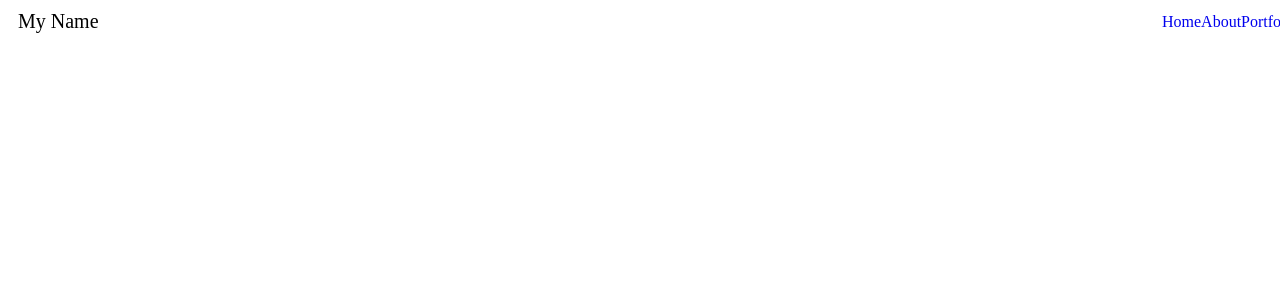
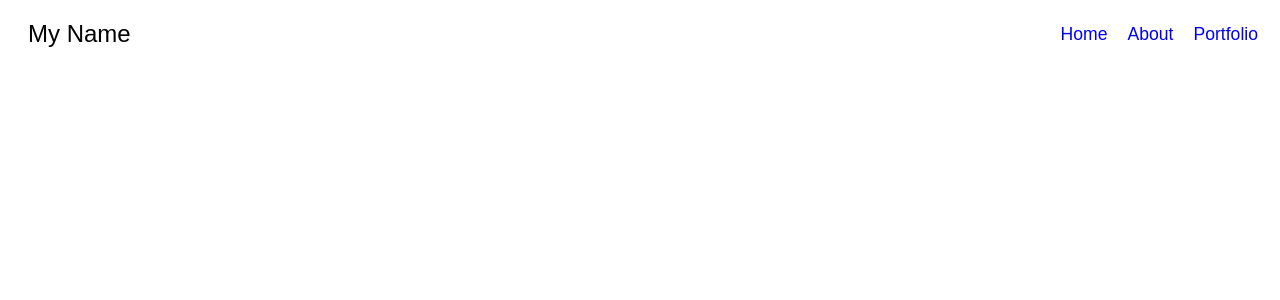
Before and after one commit to hlalljie/Portfolio, a React (Vite) app in the folder PortfolioFrontend/: page / in a window 1280 px wide. Shown: the top 300 px of the page. Built offline with nearby package versions, Linux system fonts and the light colour scheme.

Commit message:
Added global themes

```diff
--- a/PortfolioFrontend/src/Components/Content/Branding.jsx
+++ b/PortfolioFrontend/src/Components/Content/Branding.jsx
@@ -2,7 +2,7 @@
 import styled from 'styled-components';
 
 const StyledBranding = styled.div.attrs({ className: 'branding' })`
-  /* Basic styles for Branding (optional) */
+    font-family: ${props => props.theme.fonts.branding};
 `;
 
 function Branding() {
--- a/PortfolioFrontend/src/Components/Content/Nav.jsx
+++ b/PortfolioFrontend/src/Components/Content/Nav.jsx
@@ -3,7 +3,7 @@ import { HashLink as Link } from 'react-router-hash-link';
 import styled from 'styled-components';
 
 const StyledNav = styled.div.attrs({ className: 'nav' })`
-  /* Basic styles for Branding (optional) */
+  font-family: ${props => props.theme.fonts.subheading};
 `;
 function Nav(){
     return (
--- a/PortfolioFrontend/src/Components/Sections/Header.jsx
+++ b/PortfolioFrontend/src/Components/Sections/Header.jsx
@@ -9,17 +9,19 @@ const HeaderDiv = styled.div`
   align-items: center;
   position: absolute;
   top: 0;
-  padding: 10px;
   width: 100%;
+  padding: 20px 20px;
+  box-sizing :border-box;
 
   .branding {
-    font-size: 20px;
+    font-size: 1.5rem;
   }
 
   .nav {
-    font-size: 1rem;
+    font-size: 1.1rem;
     a {
         text-decoration: none;
+        padding: 10px;
     }
   }
 
--- /dev/null
+++ b/PortfolioFrontend/src/Theme.js
@@ -0,0 +1,11 @@
+const theme = {
+    fonts: {
+        branding:'sans-serif',
+        heading: 'sans-serif',
+        subheading: 'sans-serif',
+        button: 'sans-serif',
+        body: 'sans-serif',
+    },
+  };
+
+  export default theme;
--- a/PortfolioFrontend/src/main.jsx
+++ b/PortfolioFrontend/src/main.jsx
@@ -1,9 +1,14 @@
 import React from 'react'
 import ReactDOM from 'react-dom/client'
 import App from './App.jsx'
+import { ThemeProvider } from 'styled-components';
+import Theme from './Theme.js'
+
 
 ReactDOM.createRoot(document.getElementById('root')).render(
   <React.StrictMode>
-    <App />
+    <ThemeProvider theme={Theme}>
+      <App />
+    </ThemeProvider>
   </React.StrictMode>,
 )
```
